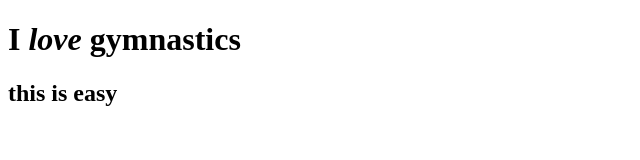
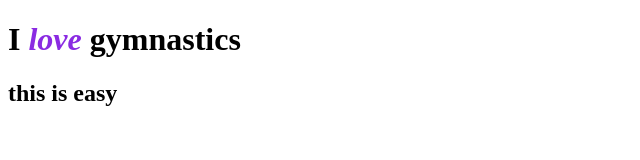
Before and after one commit to minmel/minmel.github.io, a plain HTML site: page coolbeans.html in a window 1280 px wide. Shown: the full height of the page, 0-640 px from the left. Drawn offline with Linux system fonts and the light colour scheme.

Commit message:
Update coolbeans.html

```diff
--- a/coolbeans.html
+++ b/coolbeans.html
@@ -13,6 +13,10 @@
 <html>
   <head>
     <title>go for it!!</title>
+    <style>
+      em {
+        color:blueviolet;
+    </style>
   </head>
   <body>
    <h1>
```
